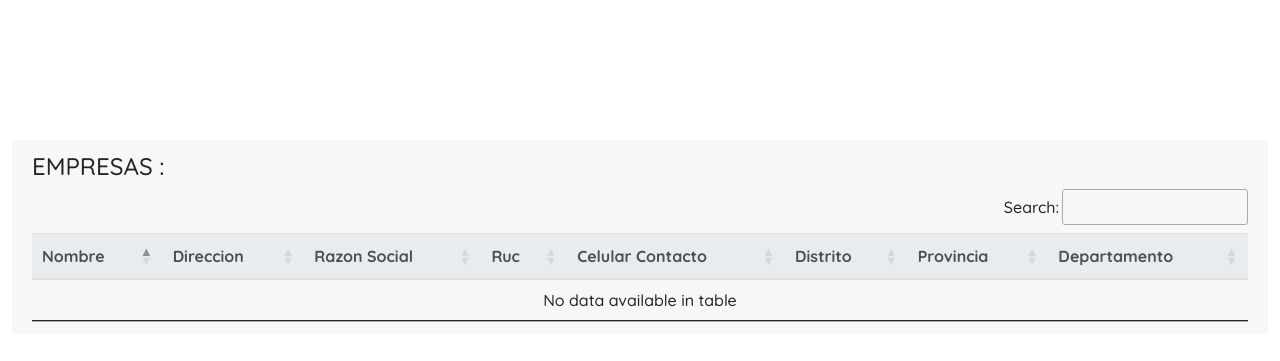
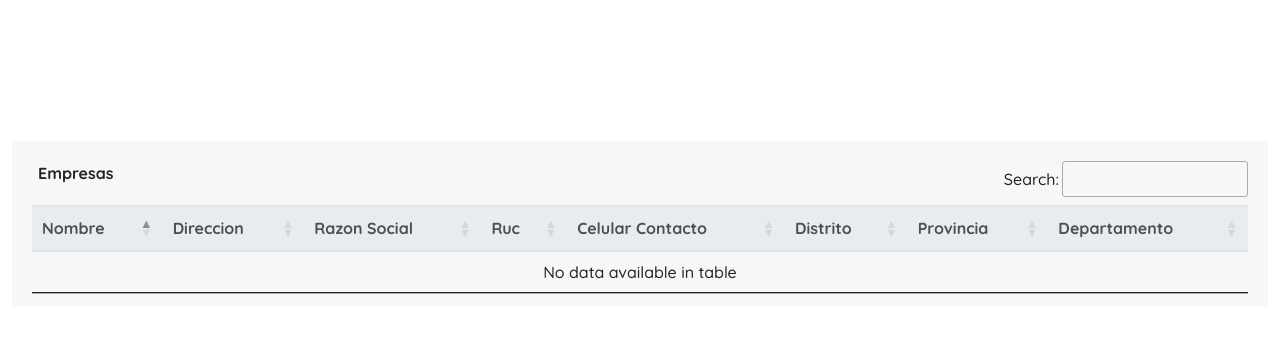
Before and after one commit to DiegoNY/proyecto-2, a PHP site: page /index.php in a window 1280 px wide. Shown: the part 88-449 px from the top of the page. Run offline with PHP 8.4, Linux system fonts and the light colour scheme; data that the repository does not hold is empty; some libraries are stand-ins or nearby versions.

Commit message:
Tabla acabada

```diff
--- a/src/index.php
+++ b/src/index.php
@@ -12,6 +12,10 @@ $empresas = $sentencia->fetchAll(PDO::FETCH_OBJ);
 <!-- estilos -->
 <?php include 'style/style.php'; ?>
 <!-- tabla -->
+<div class="conte">
+    <div class="nombre-flotante">
+        <div class="nom">Empresas</div>
+    </div>
     <div class="container-fluid cont " id="contenedor-tabla">
         <div class="row">
             <div class="col-xxl-5 d-flex">
@@ -21,7 +25,7 @@ $empresas = $sentencia->fetchAll(PDO::FETCH_OBJ);
 
                         <!-- Title -->
                         <h2 class="card-header-title h4 text-uppercase" id="tit-emp">
-                        Empresas :
+
                         </h2>
 
                         <!-- Table -->
@@ -62,4 +66,5 @@ $empresas = $sentencia->fetchAll(PDO::FETCH_OBJ);
                 </div>
             </div>
         </div>
+    </div>
     <?php include 'js/js.php'; ?>
--- a/src/js/js.php
+++ b/src/js/js.php
@@ -2,7 +2,7 @@
 
    $(document).ready(function() {
         $('#projectsTable').DataTable({
-            scrollY: '250px',
+            scrollY: '280px',
             scrollCollapse: true,
             paging: false,
             "language": {
--- a/src/style/style.php
+++ b/src/style/style.php
@@ -163,22 +163,24 @@ body{
 
 /*estilos para tabla */
 #contenedor-tabla{
-
-        margin-top: 140px;
-
-
+        margin-top: 80px;
     }
 
     .cont{
         width: auto;
     }
-    /* #mydatatable tfoot input {
-        width: 100% !important;
+    .conte{
+        margin-top: 141px;
+        position: relative;
     }
-
-    #mydatatable tfoot {
-        display: table-header-group !important;
-    } */
+    .nombre-flotante{
+        position: absolute ;
+        top: 5px;
+        left: 23px;
+        font-weight: bold;
+        z-index: 1;
+        padding: 15px;
+    }
     /*responsive*/
     @media(max-width:640px){
 
```
Lines whose indentation alone changed are shown as unchanged.
